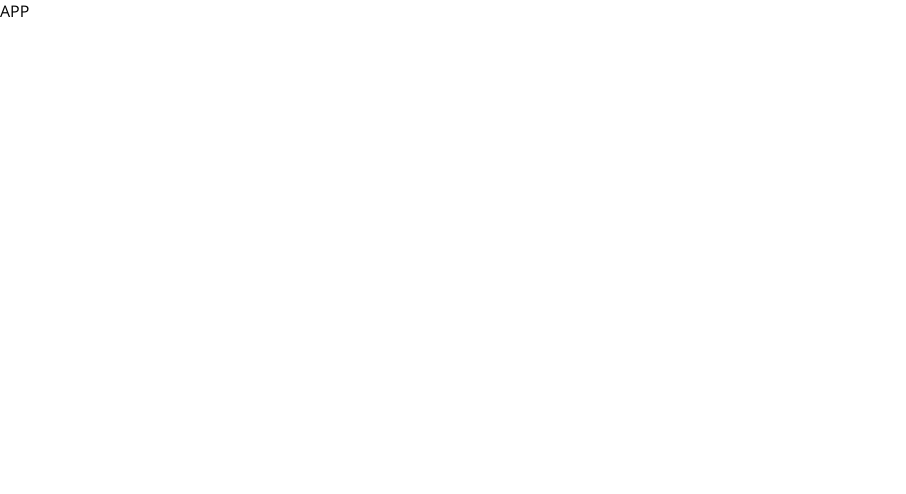
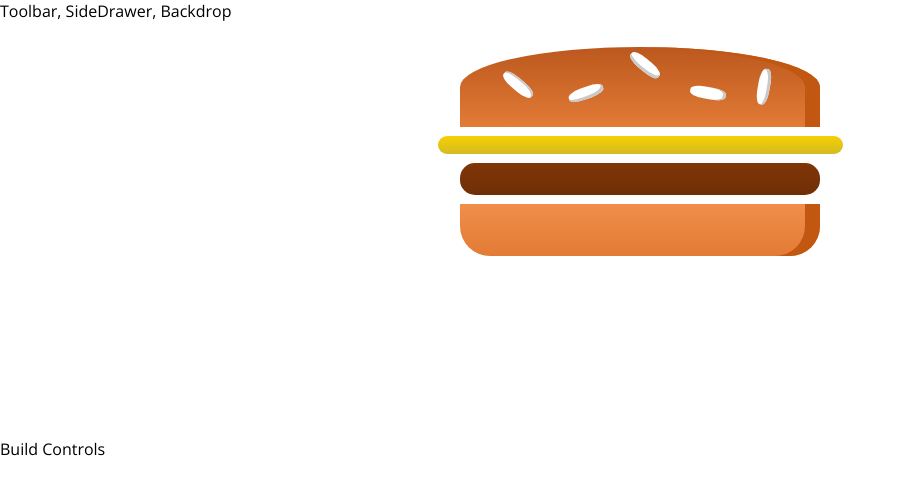
Before and after one commit to petestewart/react-burger-builder-udemy-class, a React (Create React App) app: page / in a window 1280 px wide. Shown: the top 494 px of the page, without its empty margins (0-906 px from the left). Built offline with nearby package versions, Linux system fonts and the light colour scheme.

Commit message:
basic components and css implemented

```diff
--- a/package.json
+++ b/package.json
@@ -6,6 +6,7 @@
     "@testing-library/jest-dom": "^4.2.4",
     "@testing-library/react": "^9.5.0",
     "@testing-library/user-event": "^7.2.1",
+    "prop-types": "^15.7.2",
     "react": "^16.13.1",
     "react-dom": "^16.13.1",
     "react-scripts": "3.4.3"
--- a/src/App.js
+++ b/src/App.js
@@ -1,11 +1,16 @@
 import React from 'react';
 
-function App() {
-  return (
-    <div>
-      APP
-    </div>
-  );
+import Layout from './components/Layout/Layout';
+import BurgerBuilder from './containers/BurgerBuilder/BurgerBuilder';
+
+class App extends React.Component {
+  render() {
+    return (
+      <Layout>
+        <BurgerBuilder />
+      </Layout>
+    );
+  }
 }
 
 export default App;
--- /dev/null
+++ b/src/components/Burger/Burger.css
@@ -0,0 +1,30 @@
+.Burger {
+  width: 100%;
+  margin: auto;
+  height: 250px;
+  overflow: auto;
+  text-align: center;
+  font-weight: bold;
+  font-size: 1.2rem;
+}
+
+@media (min-width: 1000px) and (min-height: 700px) {
+  .Burger {
+    width: 700px;
+    height: 600px;
+  }
+}
+
+@media (min-width: 500px) and (min-height: 401px) {
+  .Burger {
+    width: 450px;
+    height: 400px;
+  }
+}
+
+@media (min-width: 500px) and (max-height: 400px) {
+  .Burger {
+    width: 350px;
+    height: 300px;
+  }
+}
--- /dev/null
+++ b/src/components/Burger/Burger.js
@@ -0,0 +1,21 @@
+import React from 'react';
+// import PropTypes from 'prop-types';
+
+import BurgerIngredient from './BurgerIngredient/BurgerIngredient';
+
+import './Burger.css';
+
+const burger = (props) => {
+  return (
+    <div className="Burger">
+      <BurgerIngredient type="bread-top" />
+      <BurgerIngredient type="cheese" />
+      <BurgerIngredient type="meat" />
+      <BurgerIngredient type="bread-bottom" />
+    </div>
+  );
+};
+
+// burger.propTypes = {}
+
+export default burger;
--- /dev/null
+++ b/src/components/Burger/BurgerIngredient/BurgerIngredient.css
@@ -0,0 +1,113 @@
+.BreadBottom {
+    height: 13%;
+    width: 80%;
+    background: linear-gradient(#F08E4A, #e27b36);
+    border-radius: 0 0 30px 30px;
+    box-shadow: inset -15px 0 #c15711;
+    margin: 2% auto;
+}
+
+.BreadTop {
+    height: 20%;
+    width: 80%;
+    background: linear-gradient(#bc581e, #e27b36);
+    border-radius: 50% 50% 0 0;
+    box-shadow: inset -15px 0 #c15711;
+    margin: 2% auto;
+    position: relative;
+}
+
+.Seeds1 {
+    width: 10%;
+    height: 15%;
+    position: absolute;
+    background-color: white;
+    left: 30%;
+    top: 50%;
+    border-radius: 40%;
+    transform: rotate(-20deg);
+    box-shadow: inset -2px -3px #c9c9c9;
+}
+
+.Seeds1:after {
+    content: "";
+    width: 100%;
+    height: 100%;
+    position: absolute;
+    background-color: white;
+    left: -170%;
+    top: -260%;
+    border-radius: 40%;
+    transform: rotate(60deg);
+    box-shadow: inset -1px 2px #c9c9c9;
+  }
+
+.Seeds1:before {
+    content: "";
+    width: 100%;
+    height: 100%;
+    position: absolute;
+    background-color: white;
+    left: 180%;
+    top: -50%;
+    border-radius: 40%;
+    transform: rotate(60deg);
+    box-shadow: inset -1px -3px #c9c9c9;
+  }
+
+  .Seeds2 {
+    width: 10%;
+    height: 15%;
+    position: absolute;
+    background-color: white;
+    left: 64%;
+    top: 50%;
+    border-radius: 40%;
+    transform: rotate(10deg);
+    box-shadow: inset -3px 0 #c9c9c9;
+  }
+
+  .Seeds2:before {
+    content: "";
+    width: 100%;
+    height: 100%;
+    position: absolute;
+    background-color: white;
+    left: 150%;
+    top: -130%;
+    border-radius: 40%;
+    transform: rotate(90deg);
+    box-shadow: inset 1px 3px #c9c9c9;
+  }
+
+
+.Meat {
+    width: 80%;
+    height: 8%;
+    background: linear-gradient(#7f3608, #702e05);
+    margin: 2% auto;
+    border-radius: 15px;
+}
+
+.Cheese {
+    width: 90%;
+    height: 4.5%;
+    margin: 2% auto;
+    background: linear-gradient(#f4d004, #d6bb22);
+    border-radius: 20px;
+}
+
+.Salad {
+    width: 85%;
+    height: 7%;
+    margin: 2% auto;
+    background: linear-gradient(#228c1d, #91ce50);
+    border-radius: 20px;
+}
+
+.Bacon {
+    width: 80%;
+    height: 3%;
+    background: linear-gradient(#bf3813, #c45e38);
+    margin: 2% auto;
+}
--- /dev/null
+++ b/src/components/Burger/BurgerIngredient/BurgerIngredient.js
@@ -0,0 +1,46 @@
+import React from 'react';
+import PropTypes from 'prop-types';
+
+import './BurgerIngredient.css';
+
+class BurgerIngredient extends React.Component {
+  render() {
+    let ingredient = null;
+
+    switch (this.props.type) {
+      case ('bread-bottom'):
+        ingredient = <div className="BreadBottom"></div>;
+        break;
+      case ('bread-top'):
+        ingredient = (
+        <div className="BreadTop">
+          <div className="Seeds1"></div>
+          <div className="Seeds2"></div>
+        </div>
+        );
+        break;
+      case ('meat'):
+        ingredient = <div className="Meat"></div>;
+        break;
+      case ('cheese'):
+        ingredient = <div className="Cheese"></div>;
+        break;
+      case ('salad'):
+        ingredient = <div className="Salad"></div>;
+        break;
+      case ('bacon'):
+        ingredient = <div className="Bacon"></div>;
+        break;
+      default:
+        ingredient = null;
+    }
+
+    return ingredient;
+  }
+}
+
+BurgerIngredient.propTypes = {
+  type: PropTypes.string.isRequired,
+};
+
+export default BurgerIngredient;
--- /dev/null
+++ b/src/components/Layout/Layout.css
@@ -0,0 +1,3 @@
+.Content {
+  margin-top: 16px;
+}
--- /dev/null
+++ b/src/components/Layout/Layout.js
@@ -0,0 +1,15 @@
+import React from 'react';
+import Aux from '../../hoc/Aux';
+
+import './Layout.css';
+
+const layout = (props) => (
+  <Aux>
+    <div>Toolbar, SideDrawer, Backdrop</div>
+    <main className={'Content'}>
+      {props.children}
+    </main>
+  </Aux>
+);
+
+export default layout;
--- /dev/null
+++ b/src/containers/BurgerBuilder/BurgerBuilder.js
@@ -0,0 +1,17 @@
+import React from 'react';
+
+import Aux from '../../hoc/Aux';
+import Burger from '../../components/Burger/Burger';
+
+class BurgerBuilder extends React.Component {
+  render() {
+    return (
+      <Aux>
+        <Burger />
+        <div>Build Controls</div>
+      </Aux>
+    );
+  }
+}
+
+export default BurgerBuilder;
--- /dev/null
+++ b/src/hoc/Aux.js
@@ -0,0 +1,3 @@
+const aux = (props) => props.children;
+
+export default aux;
--- a/src/index.css
+++ b/src/index.css
@@ -1,11 +1,7 @@
 body {
   margin: 0;
+  padding: 0;
   font-family: 'Open Sans', sans-serif;
   -webkit-font-smoothing: antialiased;
   -moz-osx-font-smoothing: grayscale;
 }
-
-code {
-  font-family: source-code-pro, Menlo, Monaco, Consolas, 'Courier New',
-    monospace;
-}
```
